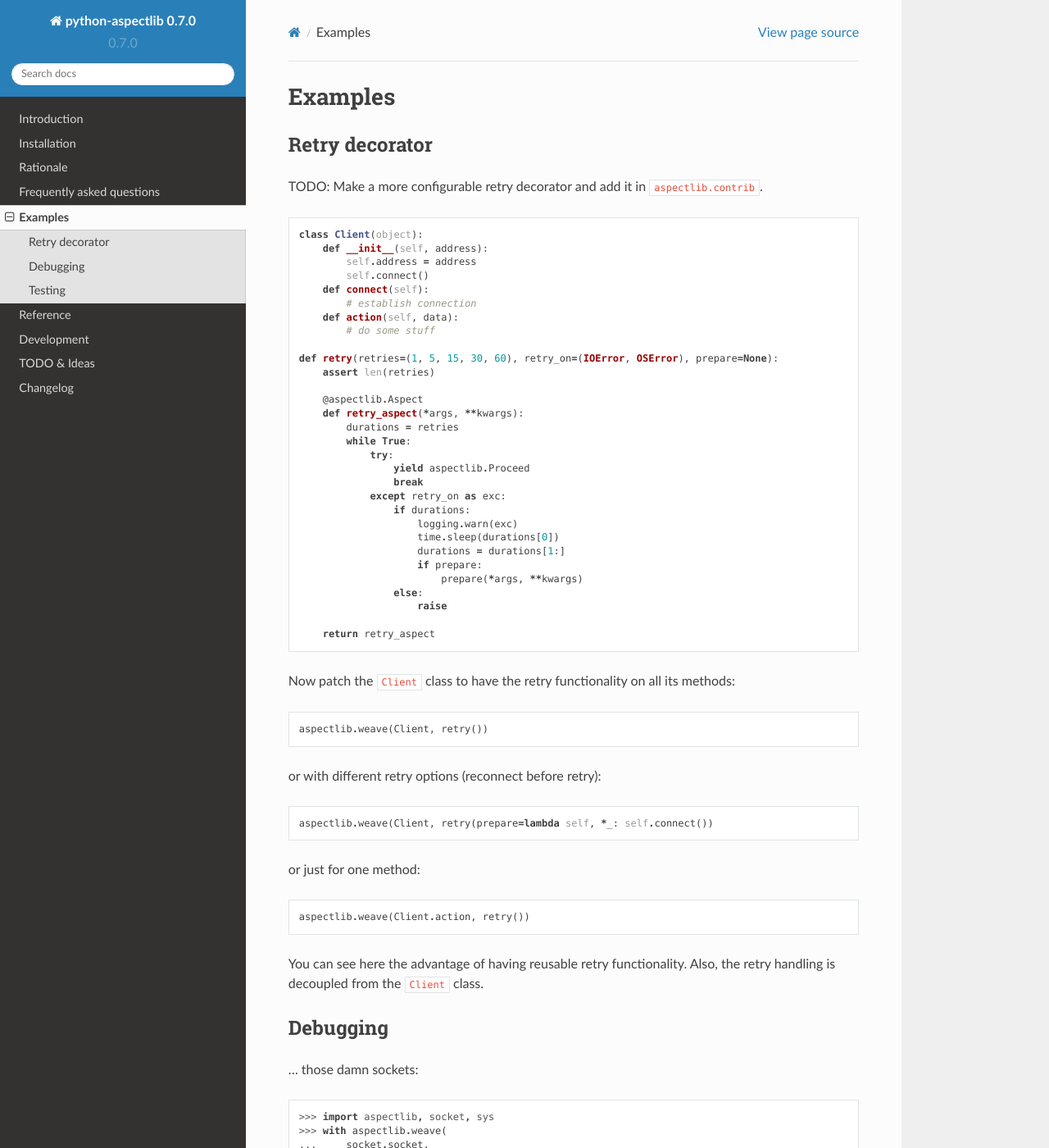
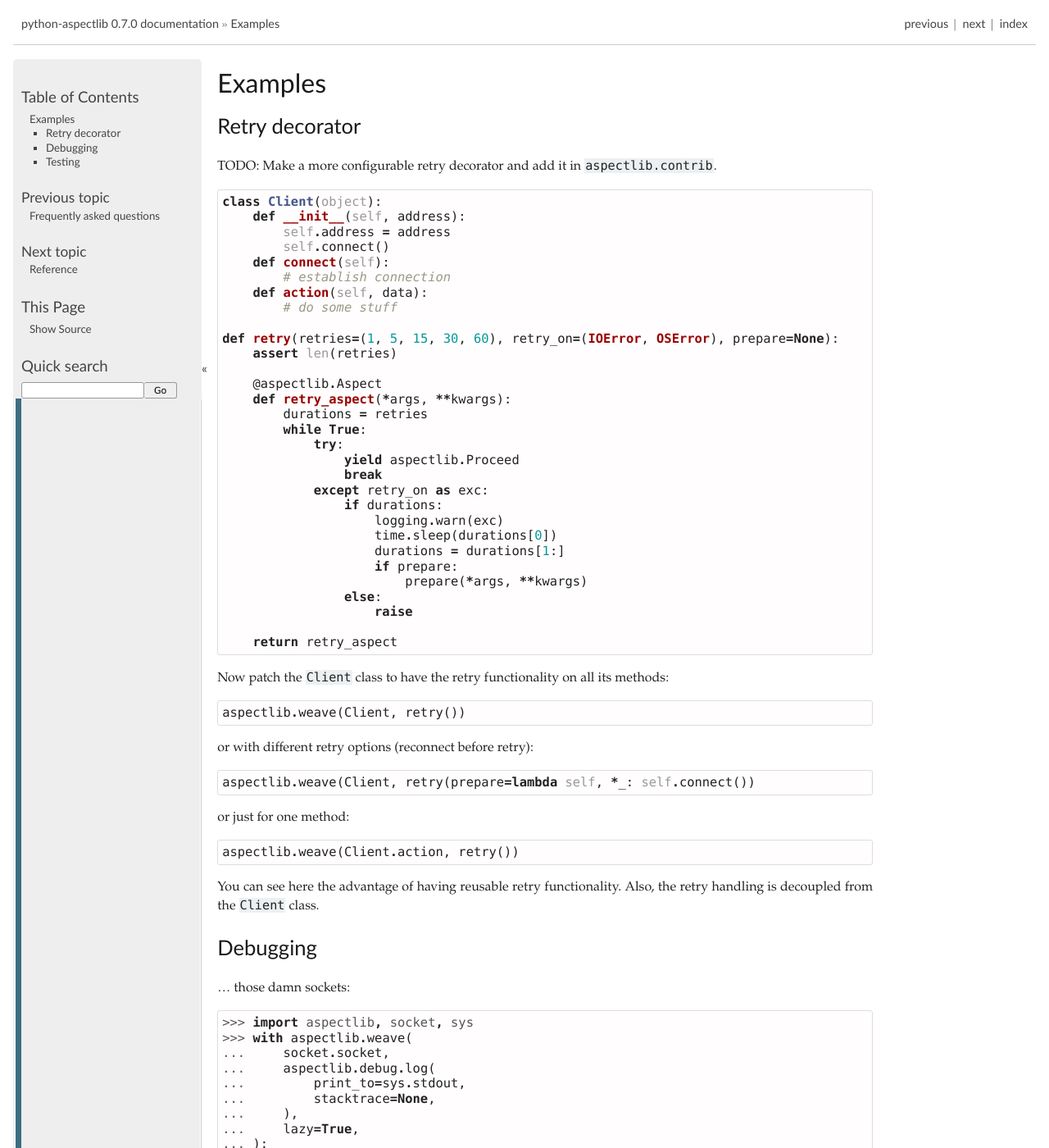
Before and after one commit to ionelmc/python-aspectlib, a Sphinx documentation site: the page built from docs/examples.rst, in a window 1280 px wide and 1400 px high. Shown: the whole window at 82% size. Built offline with Sphinx 7.4.7, drawn with Linux system fonts in a browser that asks for light colours; some of the changed lines change nothing that is shown; some of the changed text lies outside the part shown.

Commit message:
New doc theme.

```diff
--- a/docs/conf.py
+++ b/docs/conf.py
@@ -22,7 +22,7 @@ version = release = re.findall(
     'version="(.*)"',
     open(os.path.join(os.path.dirname(__file__), '../setup.py')).read()
 )[0]
-project = u'python-aspectlib %s' % version
+project = u'python-aspectlib'
 
 # The language for content autogenerated by Sphinx. Refer to documentation
 # for a list of supported languages.
@@ -40,14 +40,26 @@ project = u'python-aspectlib %s' % version
 # unit titles (such as .. function::).
 #add_module_names = True
 
+html_theme = 'pydoctheme'
+html_theme_path = ['sphinxext']
 pygments_style = 'trac'
-if os.environ.get('READTHEDOCS') != 'True':
-    try:
-        import sphinx_rtd_theme
-        html_theme = "sphinx_rtd_theme"
-        html_theme_path = [sphinx_rtd_theme.get_html_theme_path()]
-    except ImportError as exc:
-        print("ERROR %s" % exc)
+templates_path = ['sphinxext']
+html_static_path = ['sphinxext/static']
+html_use_smartypants = True
+html_last_updated_fmt = '%b %d, %Y'
+exclude_trees = ['sphinxext']
+html_split_index = True
+
+
+
+#html_theme = "default"
+#html_theme_option = dict(
+#    stickysidebar=True,
+#    collapsiblesidebar=True,
+#    bodyfont="'Palatino', 'Palatino Linotype', 'URW Palladio L', 'Century Schoolbook L', 'Georgia', serif",
+#    headfont="'Myriad Pro', 'Trebuchet Ms', 'Segoe UI', sans-serif",
+#)
+
 #html_theme = 'traditional'
 #html_theme = 'nature'
 
--- a/docs/examples.rst
+++ b/docs/examples.rst
@@ -6,7 +6,7 @@ Retry decorator
 
 TODO: Make a more configurable retry decorator and add it in ``aspectlib.contrib``.
 
-::
+.. code-block:: python
 
     class Client(object):
         def __init__(self, address):
@@ -39,15 +39,21 @@ TODO: Make a more configurable retry decorator and add it in ``aspectlib.contrib
 
         return retry_aspect
 
-Now patch the ``Client`` class to have the retry functionality on all its methods::
+Now patch the ``Client`` class to have the retry functionality on all its methods:
+
+.. code-block:: python
 
     aspectlib.weave(Client, retry())
 
-or with different retry options (reconnect before retry)::
+or with different retry options (reconnect before retry):
+
+.. code-block:: python
 
     aspectlib.weave(Client, retry(prepare=lambda self, *_: self.connect())
 
-or just for one method::
+or just for one method:
+
+.. code-block:: python
 
     aspectlib.weave(Client.action, retry())
 
@@ -57,7 +63,9 @@ decoupled from the ``Client`` class.
 Debugging
 ---------
 
-... those damn sockets::
+... those damn sockets:
+
+.. code-block:: pycon
 
     >>> import aspectlib, socket, sys
     >>> with aspectlib.weave(
@@ -90,7 +98,9 @@ The output looks a bit funky because it is written to be run by `doctest
 Testing
 -------
 
-Mock behavior for tests::
+Mock behavior for tests:
+
+.. code-block:: python
 
     class MyTestCase(unittest.TestCase):
 
--- /dev/null
+++ b/docs/sphinxext/pydoctheme/static/pydoctheme.css_t
@@ -0,0 +1,203 @@
+@import url("default.css");
+
+body {
+    background-color: white;
+    margin-left: 1em;
+    margin-right: 1em;
+}
+
+div.related {
+    margin-bottom: 1.2em;
+    padding: 0.5em 0;
+    border-top: 1px solid #ccc;
+    margin-top: 0.5em;
+}
+
+div.related a:hover {
+    color: #0095C4;
+}
+
+div.related:first-child {
+    border-top: 0;
+    border-bottom: 1px solid #ccc;
+}
+
+div.sphinxsidebar {
+    background-color: #eeeeee;
+    border-radius: 5px;
+    line-height: 130%;
+    font-size: smaller;
+}
+
+div.sphinxsidebar h3, div.sphinxsidebar h4 {
+    margin-top: 1.5em;
+}
+
+div.sphinxsidebarwrapper > h3:first-child {
+    margin-top: 0.2em;
+}
+
+div.sphinxsidebarwrapper > ul > li > ul > li {
+    margin-bottom: 0.4em;
+}
+
+div.sphinxsidebar a:hover {
+    color: #0095C4;
+}
+
+div.sphinxsidebar input {
+    font-family: 'Lucida Grande',Arial,sans-serif;
+    border: 1px solid #999999;
+    font-size: smaller;
+    border-radius: 3px;
+}
+
+div.sphinxsidebar input[type=text] {
+    max-width: 150px;
+}
+
+div.body {
+    padding: 0 0 0 1.2em;
+}
+
+div.body p {
+    line-height: 140%;
+}
+
+div.body h1, div.body h2, div.body h3, div.body h4, div.body h5, div.body h6 {
+    margin: 0;
+    border: 0;
+    padding: 0.3em 0;
+}
+
+div.body hr {
+    border: 0;
+    background-color: #ccc;
+    height: 1px;
+}
+
+div.body pre {
+    border-radius: 3px;
+    border: 1px solid #ac9;
+}
+
+div.body div.admonition, div.body div.impl-detail {
+    border-radius: 3px;
+}
+
+div.body div.impl-detail > p {
+    margin: 0;
+}
+
+div.body div.seealso {
+    border: 1px solid #dddd66;
+}
+
+div.body a {
+    color: #00608f;
+}
+
+div.body a:visited {
+    color: #30306f;
+}
+
+div.body a:hover {
+    color: #00B0E4;
+}
+
+tt, pre {
+    font-family: monospace, sans-serif;
+    font-size: 96.5%;
+}
+
+div.body tt {
+    border-radius: 3px;
+}
+
+div.body tt.descname {
+    font-size: 120%;
+}
+
+div.body tt.xref, div.body a tt {
+    font-weight: normal;
+}
+
+.deprecated {
+    border-radius: 3px;
+}
+
+table.docutils {
+    border: 1px solid #ddd;
+    min-width: 20%;
+    border-radius: 3px;
+    margin-top: 10px;
+    margin-bottom: 10px;
+}
+
+table.docutils td, table.docutils th {
+    border: 1px solid #ddd !important;
+    border-radius: 3px;
+}
+
+table p, table li {
+    text-align: left !important;
+}
+
+table.docutils th {
+    background-color: #eee;
+    padding: 0.3em 0.5em;
+}
+
+table.docutils td {
+    background-color: white;
+    padding: 0.3em 0.5em;
+}
+
+table.footnote, table.footnote td {
+    border: 0 !important;
+}
+
+div.footer {
+    line-height: 150%;
+    margin-top: -2em;
+    text-align: right;
+    width: auto;
+    margin-right: 10px;
+}
+
+div.footer a:hover {
+    color: #0095C4;
+}
+
+.refcount {
+    color: #060;
+}
+
+.stableabi {
+    color: #229;
+}
+
+div.sphinxsidebar,
+.related a {
+    font-family: {{ theme_headfont }} !important;
+}
+pre, code, tt {
+    font-family: {{ theme_codefont }} !important;
+}
+pre {
+    border: 1px solid #ddd !important;
+    background-color: #fffdfd !important;
+    white-space: pre-wrap !important;
+    /* css-3 */
+    white-space: -moz-pre-wrap !important;
+    /* Mozilla, since 1999 */
+    white-space: -pre-wrap !important;
+    /* Opera 4-6 */
+    white-space: -o-pre-wrap !important;
+    /* Opera 7 */
+    word-wrap: break-word !important;
+    /* Internet Explorer 5.5+ */
+}
+div.viewcode-block:target {
+    background-color: #FFF4E6 !important;
+}
--- /dev/null
+++ b/docs/sphinxext/pydoctheme/theme.conf
@@ -0,0 +1,25 @@
+[theme]
+inherit = default
+stylesheet = pydoctheme.css
+pygments_style = sphinx
+
+[options]
+footerbgcolor = white
+footertextcolor = #555555
+relbarbgcolor = white
+relbartextcolor = #666666
+relbarlinkcolor = #444444
+sidebarbgcolor = white
+sidebartextcolor = #444444
+sidebarlinkcolor = #444444
+bgcolor = white
+textcolor = #222222
+linkcolor = #0090c0
+visitedlinkcolor = #00608f
+headtextcolor = #1a1a1a
+headbgcolor = white
+headlinkcolor = #aaaaaa
+collapsiblesidebar = true
+bodyfont = 'Palatino', 'Palatino Linotype', 'URW Palladio L', 'Century Schoolbook L', 'Georgia', serif
+headfont = 'Myriad Pro', 'Trebuchet Ms', 'Segoe UI', sans-serif
+codefont = 'Consolas', 'Deja Vu Sans Mono', 'Bitstream Vera Sans Mono', 'Monaco', 'Courier New', monospace
--- /dev/null
+++ b/docs/sphinxext/static/copybutton.js
@@ -0,0 +1,56 @@
+$(document).ready(function() {
+    /* Add a [>>>] button on the top-right corner of code samples to hide
+     * the >>> and ... prompts and the output and thus make the code
+     * copyable. */
+    var div = $('.highlight-python .highlight,' +
+                '.highlight-python3 .highlight')
+    var pre = div.find('pre');
+
+    // get the styles from the current theme
+    pre.parent().parent().css('position', 'relative');
+    var hide_text = 'Hide the prompts and output';
+    var show_text = 'Show the prompts and output';
+    var border_width = pre.css('border-top-width');
+    var border_style = pre.css('border-top-style');
+    var border_color = pre.css('border-top-color');
+    var button_styles = {
+        'cursor':'pointer', 'position': 'absolute', 'top': '0', 'right': '0',
+        'border-color': border_color, 'border-style': border_style,
+        'border-width': border_width, 'color': border_color, 'text-size': '75%',
+        'font-family': 'monospace', 'padding-left': '0.2em', 'padding-right': '0.2em',
+        'border-radius': '0 3px 0 0'
+    }
+
+    // create and add the button to all the code blocks that contain >>>
+    div.each(function(index) {
+        var jthis = $(this);
+        if (jthis.find('.gp').length > 0) {
+            var button = $('<span class="copybutton">&gt;&gt;&gt;</span>');
+            button.css(button_styles)
+            button.attr('title', hide_text);
+            jthis.prepend(button);
+        }
+        // tracebacks (.gt) contain bare text elements that need to be
+        // wrapped in a span to work with .nextUntil() (see later)
+        jthis.find('pre:has(.gt)').contents().filter(function() {
+            return ((this.nodeType == 3) && (this.data.trim().length > 0));
+        }).wrap('<span>');
+    });
+
+    // define the behavior of the button when it's clicked
+    $('.copybutton').toggle(
+        function() {
+            var button = $(this);
+            button.parent().find('.go, .gp, .gt').hide();
+            button.next('pre').find('.gt').nextUntil('.gp, .go').css('visibility', 'hidden');
+            button.css('text-decoration', 'line-through');
+            button.attr('title', show_text);
+        },
+        function() {
+            var button = $(this);
+            button.parent().find('.go, .gp, .gt').show();
+            button.next('pre').find('.gt').nextUntil('.gp, .go').css('visibility', 'visible');
+            button.css('text-decoration', 'none');
+            button.attr('title', hide_text);
+        });
+});
--- /dev/null
+++ b/docs/sphinxext/static/sidebar.js
@@ -0,0 +1,193 @@
+/*
+ * sidebar.js
+ * ~~~~~~~~~~
+ *
+ * This script makes the Sphinx sidebar collapsible and implements intelligent
+ * scrolling.
+ *
+ * .sphinxsidebar contains .sphinxsidebarwrapper.  This script adds in
+ * .sphixsidebar, after .sphinxsidebarwrapper, the #sidebarbutton used to
+ * collapse and expand the sidebar.
+ *
+ * When the sidebar is collapsed the .sphinxsidebarwrapper is hidden and the
+ * width of the sidebar and the margin-left of the document are decreased.
+ * When the sidebar is expanded the opposite happens.  This script saves a
+ * per-browser/per-session cookie used to remember the position of the sidebar
+ * among the pages.  Once the browser is closed the cookie is deleted and the
+ * position reset to the default (expanded).
+ *
+ * :copyright: Copyright 2007-2011 by the Sphinx team, see AUTHORS.
+ * :license: BSD, see LICENSE for details.
+ *
+ */
+
+$(function() {
+  // global elements used by the functions.
+  // the 'sidebarbutton' element is defined as global after its
+  // creation, in the add_sidebar_button function
+  var jwindow = $(window);
+  var jdocument = $(document);
+  var bodywrapper = $('.bodywrapper');
+  var sidebar = $('.sphinxsidebar');
+  var sidebarwrapper = $('.sphinxsidebarwrapper');
+
+  // original margin-left of the bodywrapper and width of the sidebar
+  // with the sidebar expanded
+  var bw_margin_expanded = bodywrapper.css('margin-left');
+  var ssb_width_expanded = sidebar.width();
+
+  // margin-left of the bodywrapper and width of the sidebar
+  // with the sidebar collapsed
+  var bw_margin_collapsed = '.8em';
+  var ssb_width_collapsed = '.8em';
+
+  // colors used by the current theme
+  var dark_color = '#AAAAAA';
+  var light_color = '#CCCCCC';
+
+  function get_viewport_height() {
+    if (window.innerHeight)
+      return window.innerHeight;
+    else
+      return jwindow.height();
+  }
+
+  function sidebar_is_collapsed() {
+    return sidebarwrapper.is(':not(:visible)');
+  }
+
+  function toggle_sidebar() {
+    if (sidebar_is_collapsed())
+      expand_sidebar();
+    else
+      collapse_sidebar();
+    // adjust the scrolling of the sidebar
+    scroll_sidebar();
+  }
+
+  function collapse_sidebar() {
+    sidebarwrapper.hide();
+    sidebar.css('width', ssb_width_collapsed);
+    bodywrapper.css('margin-left', bw_margin_collapsed);
+    sidebarbutton.css({
+        'margin-left': '0',
+        'height': bodywrapper.height(),
+        'border-radius': '5px'
+    });
+    sidebarbutton.find('span').text('»');
+    sidebarbutton.attr('title', _('Expand sidebar'));
+    document.cookie = 'sidebar=collapsed';
+  }
+
+  function expand_sidebar() {
+    bodywrapper.css('margin-left', bw_margin_expanded);
+    sidebar.css('width', ssb_width_expanded);
+    sidebarwrapper.show();
+    sidebarbutton.css({
+        'margin-left': ssb_width_expanded-12,
+        'height': bodywrapper.height(),
+        'border-radius': '0 5px 5px 0'
+    });
+    sidebarbutton.find('span').text('«');
+    sidebarbutton.attr('title', _('Collapse sidebar'));
+    //sidebarwrapper.css({'padding-top':
+    //  Math.max(window.pageYOffset - sidebarwrapper.offset().top, 10)});
+    document.cookie = 'sidebar=expanded';
+  }
+
+  function add_sidebar_button() {
+    sidebarwrapper.css({
+        'float': 'left',
+        'margin-right': '0',
+        'width': ssb_width_expanded - 28
+    });
+    // create the button
+    sidebar.append(
+      '<div id="sidebarbutton"><span>&laquo;</span></div>'
+    );
+    var sidebarbutton = $('#sidebarbutton');
+    // find the height of the viewport to center the '<<' in the page
+    var viewport_height = get_viewport_height();
+    var sidebar_offset = sidebar.offset().top;
+    var sidebar_height = Math.max(bodywrapper.height(), sidebar.height());
+    sidebarbutton.find('span').css({
+        'display': 'block',
+        'position': 'fixed',
+        'top': Math.min(viewport_height/2, sidebar_height/2 + sidebar_offset) - 10
+    });
+
+    sidebarbutton.click(toggle_sidebar);
+    sidebarbutton.attr('title', _('Collapse sidebar'));
+    sidebarbutton.css({
+        'border-radius': '0 5px 5px 0',
+        'color': '#444444',
+        'background-color': '#CCCCCC',
+        'font-size': '1.2em',
+        'cursor': 'pointer',
+        'height': sidebar_height,
+        'padding-top': '1px',
+        'padding-left': '1px',
+        'margin-left': ssb_width_expanded - 12
+    });
+
+    sidebarbutton.hover(
+      function () {
+          $(this).css('background-color', dark_color);
+      },
+      function () {
+          $(this).css('background-color', light_color);
+      }
+    );
+  }
+
+  function set_position_from_cookie() {
+    if (!document.cookie)
+      return;
+    var items = document.cookie.split(';');
+    for(var k=0; k<items.length; k++) {
+      var key_val = items[k].split('=');
+      var key = key_val[0];
+      if (key == 'sidebar') {
+        var value = key_val[1];
+        if ((value == 'collapsed') && (!sidebar_is_collapsed()))
+          collapse_sidebar();
+        else if ((value == 'expanded') && (sidebar_is_collapsed()))
+          expand_sidebar();
+      }
+    }
+  }
+
+  add_sidebar_button();
+  var sidebarbutton = $('#sidebarbutton');
+  set_position_from_cookie();
+
+
+  /* intelligent scrolling */
+  function scroll_sidebar() {
+    var sidebar_height = sidebarwrapper.height();
+    var viewport_height = get_viewport_height();
+    var offset = sidebar.position()['top'];
+    var wintop = jwindow.scrollTop();
+    var winbot = wintop + viewport_height;
+    var curtop = sidebarwrapper.position()['top'];
+    var curbot = curtop + sidebar_height;
+    // does sidebar fit in window?
+    if (sidebar_height < viewport_height) {
+      // yes: easy case -- always keep at the top
+      sidebarwrapper.css('top', $u.min([$u.max([0, wintop - offset - 10]),
+                            jdocument.height() - sidebar_height - 200]));
+    }
+    else {
+      // no: only scroll if top/bottom edge of sidebar is at
+      // top/bottom edge of window
+      if (curtop > wintop && curbot > winbot) {
+        sidebarwrapper.css('top', $u.max([wintop - offset - 10, 0]));
+      }
+      else if (curtop < wintop && curbot < winbot) {
+        sidebarwrapper.css('top', $u.min([winbot - sidebar_height - offset - 20,
+                              jdocument.height() - sidebar_height - 200]));
+      }
+    }
+  }
+  jwindow.scroll(scroll_sidebar);
+});
```
Also changed, not shown: docs/sphinxext/static/py.png (added).
